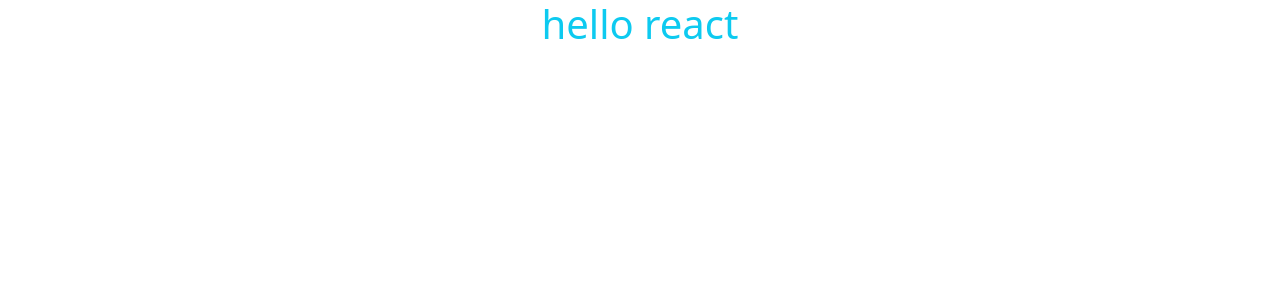
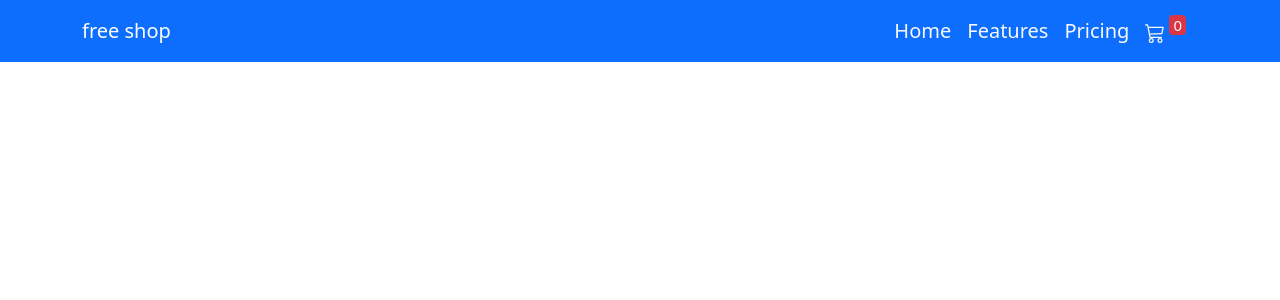
Before and after one commit to mahedi-imun/React-online-shop, a React (Create React App) app: page / in a window 1280 px wide. Shown: the top 300 px of the page. Built offline with nearby package versions, Linux system fonts and the light colour scheme.

Commit message:
menu bar added

```diff
--- a/package.json
+++ b/package.json
@@ -9,6 +9,7 @@
     "bootstrap": "^5.1.3",
     "react": "^17.0.2",
     "react-bootstrap": "^2.2.1",
+    "react-bootstrap-icons": "^1.7.2",
     "react-dom": "^17.0.2",
     "react-scripts": "5.0.0",
     "web-vitals": "^2.1.4"
--- a/public/index.html
+++ b/public/index.html
@@ -24,7 +24,7 @@
       work correctly both with client-side routing and a non-root public URL.
       Learn how to configure a non-root public URL by running `npm run build`.
     -->
-    <title>React App</title>
+    <title>new||online shop</title>
   </head>
   <body>
     <noscript>You need to enable JavaScript to run this app.</noscript>
--- a/src/App.js
+++ b/src/App.js
@@ -1,10 +1,14 @@
 import 'bootstrap/dist/css/bootstrap.min.css';
 import './App.css';
+import MenuBar from './Components/Shared/Menu-bar/MenuBar';
+
 
 function App() {
   return (
     <div className="App">
-      <h1 className="text-info">hello react </h1>
+      <MenuBar></MenuBar>
+
+
     </div>
   );
 }
--- /dev/null
+++ b/src/Components/Shared/Menu-bar/MenuBar.js
@@ -0,0 +1,23 @@
+import React from 'react';
+import { Container, Nav, Navbar } from 'react-bootstrap';
+import { Cart3 } from 'react-bootstrap-icons';
+
+
+const MenuBar = () => {
+    return (
+        <Navbar bg="primary" variant="dark">
+    <Container>
+    <Navbar.Brand href="#home">free shop</Navbar.Brand>
+    <Nav className=" justify-content-end fs-5 ">
+      <Nav.Link className='text-light' href="#home">Home</Nav.Link>
+      <Nav.Link className='text-light' href="#features">Features</Nav.Link>
+      <Nav.Link className='text-light' href="#pricing">Pricing</Nav.Link>
+      <Nav.Link className='text-light' href="#pricing">{<Cart3></Cart3>}<sup className='bg-danger px-1 m-1  rounded'>0</sup></Nav.Link>
+
+    </Nav>
+    </Container>
+  </Navbar>
+    );
+};
+
+export default MenuBar;
```
Also changed, not shown: src/Components/Products/Products.js (added), 2 other files (tests, documents, lock files or other folders).
